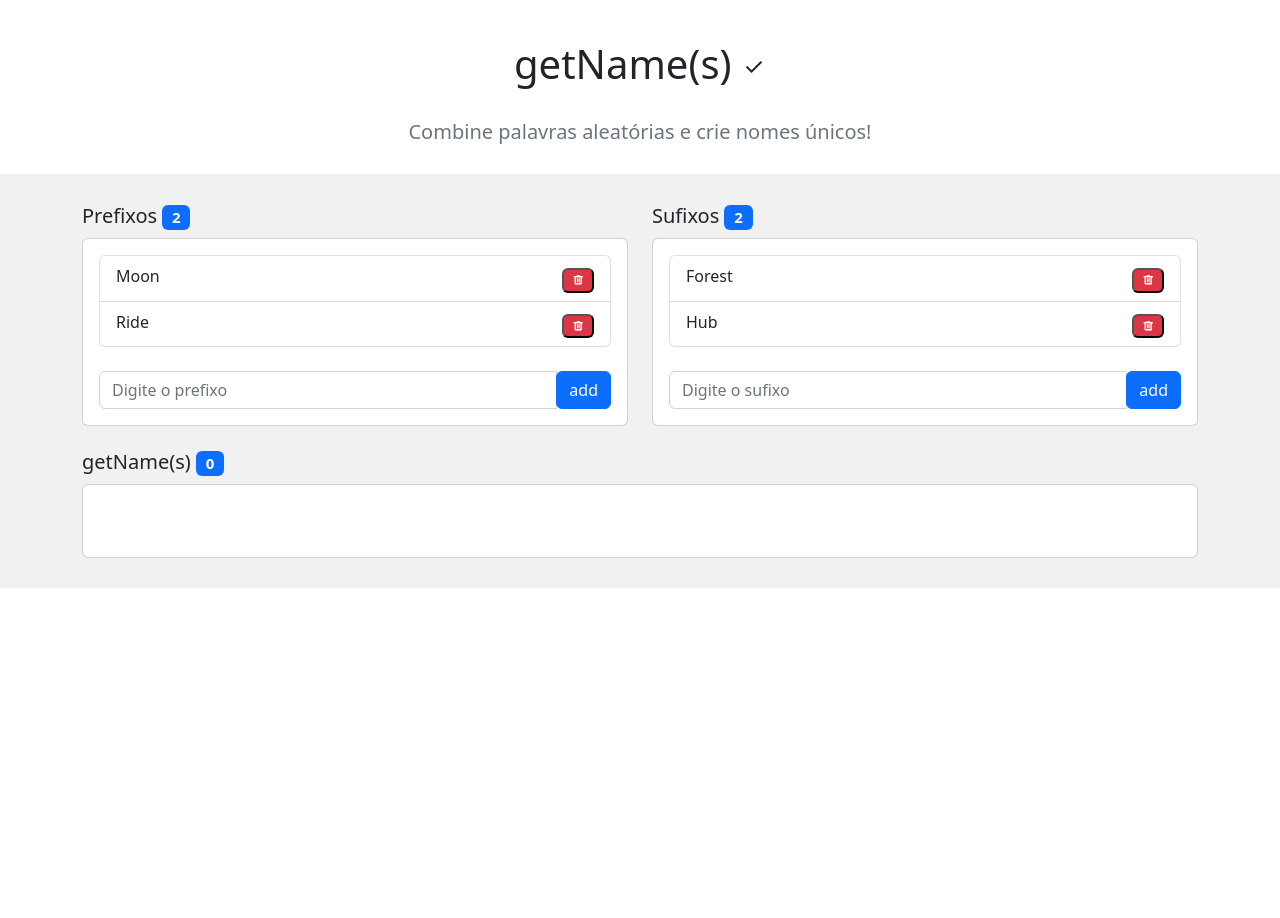
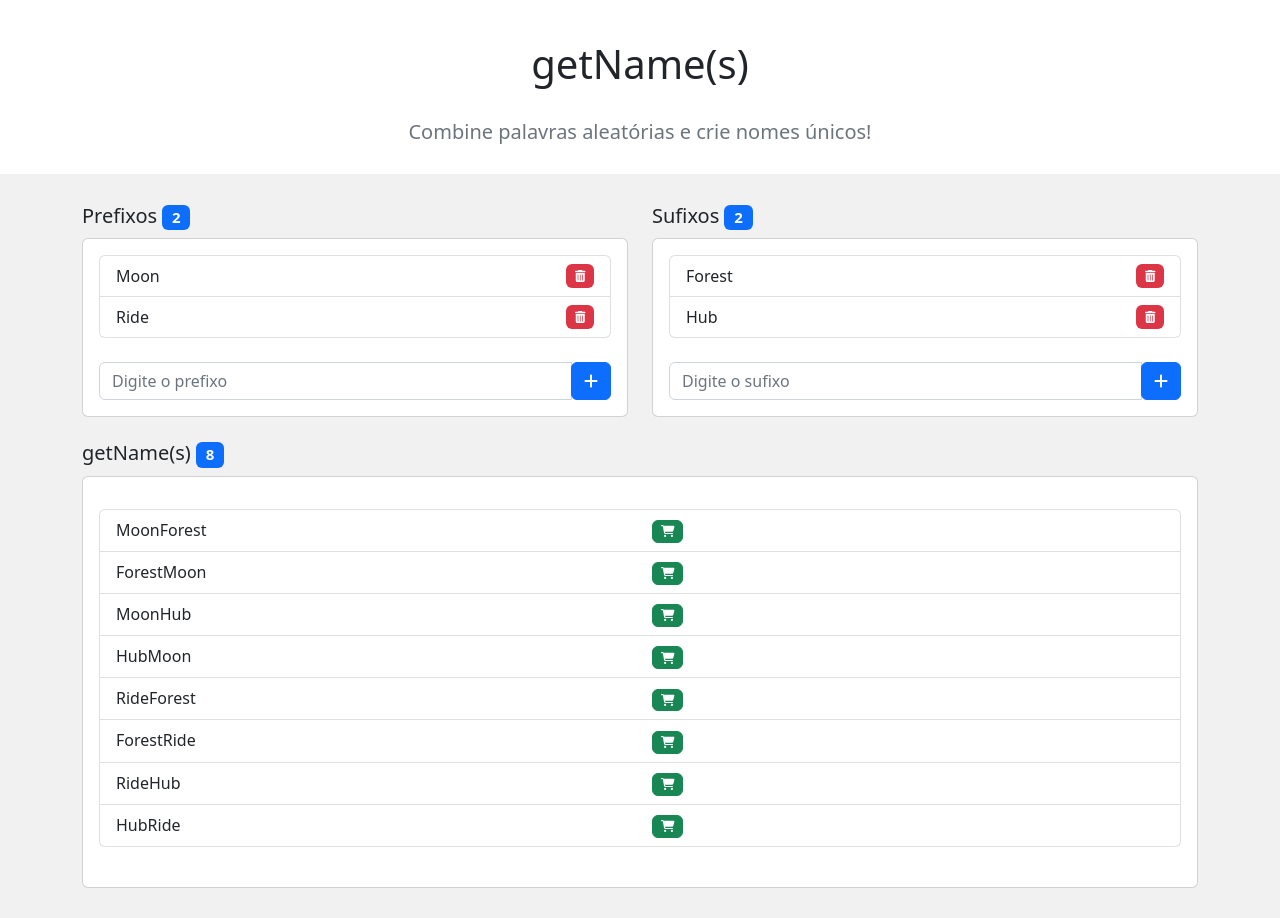
Before and after one commit to murilo1988/getnames, a Vue app in the folder client/: page / in a window 1280 px wide. Before the commit the page ends 800 px from the top, so only its background shows below. Built offline with nearby package versions, Linux system fonts and the light colour scheme.

Commit message:
feat: fontawesome and computed properties to generate prefix and sufix

```diff
--- /dev/null
+++ b/client/fonawesome.js
@@ -0,0 +1,12 @@
+import {
+  faTrashCan,
+  faPlus,
+  faCartShopping,
+} from '@fortawesome/free-solid-svg-icons';
+
+const icons = {
+  faTrashCan,
+  faPlus,
+  faCartShopping,
+};
+export default icons;
--- a/client/package.json
+++ b/client/package.json
@@ -10,6 +10,11 @@
     "format": "prettier --write src/"
   },
   "dependencies": {
+    "@fortawesome/fontawesome-svg-core": "^6.4.0",
+    "@fortawesome/free-brands-svg-icons": "^6.4.0",
+    "@fortawesome/free-regular-svg-icons": "^6.4.0",
+    "@fortawesome/free-solid-svg-icons": "^6.4.0",
+    "@fortawesome/vue-fontawesome": "^3.0.3",
     "font-awesome": "^4.7.0",
     "vue": "^3.2.47",
     "vue-router": "^4.1.6"
--- a/client/src/App.vue
+++ b/client/src/App.vue
@@ -2,9 +2,8 @@
   <div>
     <div id="slogan">
       <div class="text-center t">
-        <h1>
-          getName(s) <span class="material-symbols-outlined"> done </span>
-        </h1>
+        <h1>getName(s)</h1>
+        <div></div>
 
         <br />
         <h5 class="text-secondary">
@@ -31,10 +30,10 @@
                   >
                     {{ prefix }}
                     <button
-                      class="mt-1 material-symbols-outlined badge bg-danger"
+                      class="badge btn bg-danger"
                       @click="deletePrefix(prefix)"
                     >
-                      delete
+                      <fa icon="trash-can" />
                     </button>
                   </li>
                 </ul>
@@ -49,9 +48,7 @@
                   />
                   <div class="input-group-append">
                     <button class="btn btn-primary" @click="addPrefix(prefix)">
-                      <span class="pt-1 text-material-symbols-outlined">
-                        add
-                      </span>
+                      <fa icon="plus" />
                     </button>
                   </div>
                 </div>
@@ -73,10 +70,10 @@
                     {{ sufix }}
 
                     <button
-                      class="mt-1 material-symbols-outlined badge bg-danger"
-                      @click="deleteSufix(sufix)"
+                      class="badge btn bg-danger"
+                      @click="deletePrefix(sufix)"
                     >
-                      delete
+                      <fa icon="trash-can" />
                     </button>
                   </li>
                 </ul>
@@ -91,9 +88,7 @@
                   />
                   <div class="input-group-append">
                     <button class="btn btn-primary" @click="addSufix(sufix)">
-                      <span class="pt-1 text-material-symbols-outlined">
-                        add
-                      </span>
+                      <fa icon="plus" />
                     </button>
                   </div>
                 </div>
@@ -113,7 +108,16 @@
                 v-for="domain in domains"
                 :key="domain"
               >
-                {{ domain }}
+                <div class="row">
+                  <div class="col-md">
+                    {{ domain }}
+                  </div>
+                  <div class="col-md">
+                    <button class="btn badge btn-success">
+                      <fa icon="cart-shopping" />
+                    </button>
+                  </div>
+                </div>
               </li>
             </ul>
             <br />
@@ -125,7 +129,6 @@
 </template>
 
 <script>
-import 'bootstrap/dist/css/bootstrap.css';
 export default {
   name: 'app',
   data: () => {
@@ -134,36 +137,34 @@ export default {
       sufix: '',
       prefixes: ['Moon', 'Ride'],
       sufixes: ['Forest', 'Hub'],
-      domains: [],
     };
   },
   methods: {
     addPrefix(prefix) {
       this.prefixes.push(prefix);
       this.prefix = '';
-      this.generate();
     },
     deletePrefix(prefix) {
       this.prefixes.splice(this.prefixes.indexOf(prefix), 1);
-      this.generate();
     },
     addSufix(sufix) {
       this.sufixes.push(sufix);
       this.sufix = '';
-      this.generate();
     },
     deleteSufix(sufix) {
       this.sufixes.splice(this.prefixes.indexOf(sufix), 1);
-      this.generate();
     },
-    generate() {
-      this.domains = [];
+  },
+  computed: {
+    domains() {
+      const domains = [];
       for (const prefix of this.prefixes) {
         for (const sufix of this.sufixes) {
-          this.domains.push(prefix + sufix);
-          this.domains.push(sufix + prefix);
+          domains.push(prefix + sufix);
+          domains.push(sufix + prefix);
         }
       }
+      return domains;
     },
   },
 };
--- a/client/src/main.js
+++ b/client/src/main.js
@@ -1,6 +1,13 @@
 import { createApp } from 'vue';
-import App from './App.vue';
+import app from './App.vue';
 
-const app = createApp(App);
+import 'bootstrap/dist/css/bootstrap.css';
 
-app.mount('#app');
+import { library } from '@fortawesome/fontawesome-svg-core';
+
+import { FontAwesomeIcon } from '@fortawesome/vue-fontawesome';
+
+import icons from '../fonawesome';
+
+library.add({ ...icons });
+createApp(app).component('fa', FontAwesomeIcon).mount('#app');
```
Also changed, not shown: 1 other file (tests, documents, lock files or other folders).
